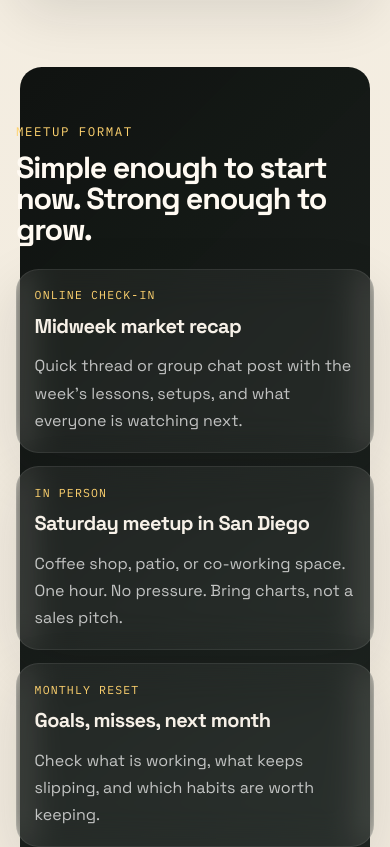
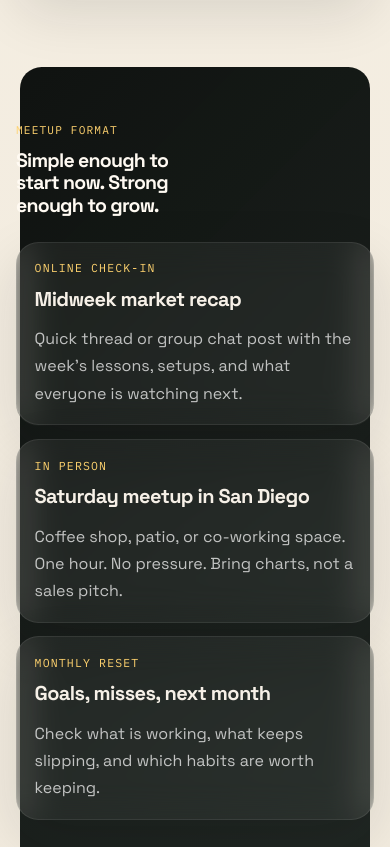
Before and after one commit to tmsteph/sd-day-traders, a plain HTML site: page index.html in a window 390 px wide. Shown: the part 2940-3787 px from the top of the page. Drawn offline with Linux system fonts and the light colour scheme.

Commit message:
Refine meetup heading on narrow screens

```diff
--- a/styles.css
+++ b/styles.css
@@ -374,6 +374,7 @@ ul {
 .join-banner h2 {
   margin-top: 0.8rem;
   font-size: clamp(2.2rem, 5vw, 4rem);
+  text-wrap: balance;
 }
 
 .card-grid {
@@ -630,9 +631,18 @@ ul {
     border-radius: 1.35rem;
   }
 
+  .section-contrast .section-heading {
+    max-width: 15rem;
+  }
+
   .section-contrast .section-heading h2 {
-    font-size: 1.9rem;
-    line-height: 1.02;
+    font-size: 1.22rem;
+    line-height: 1.16;
+  }
+
+  .section-contrast .section-heading .eyebrow {
+    font-size: 0.7rem;
+    letter-spacing: 0.1em;
   }
 
   .hero-visual {
```
